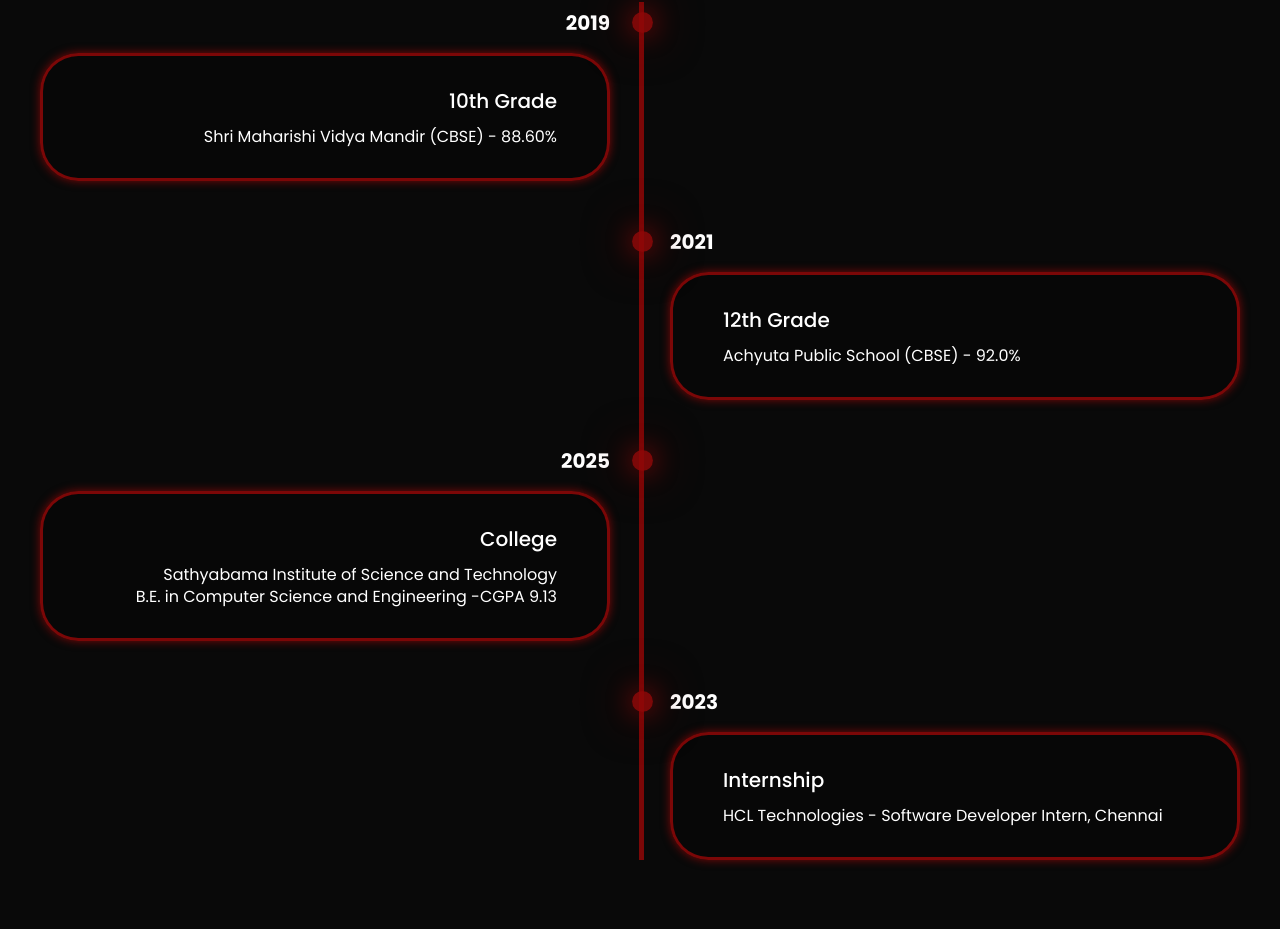
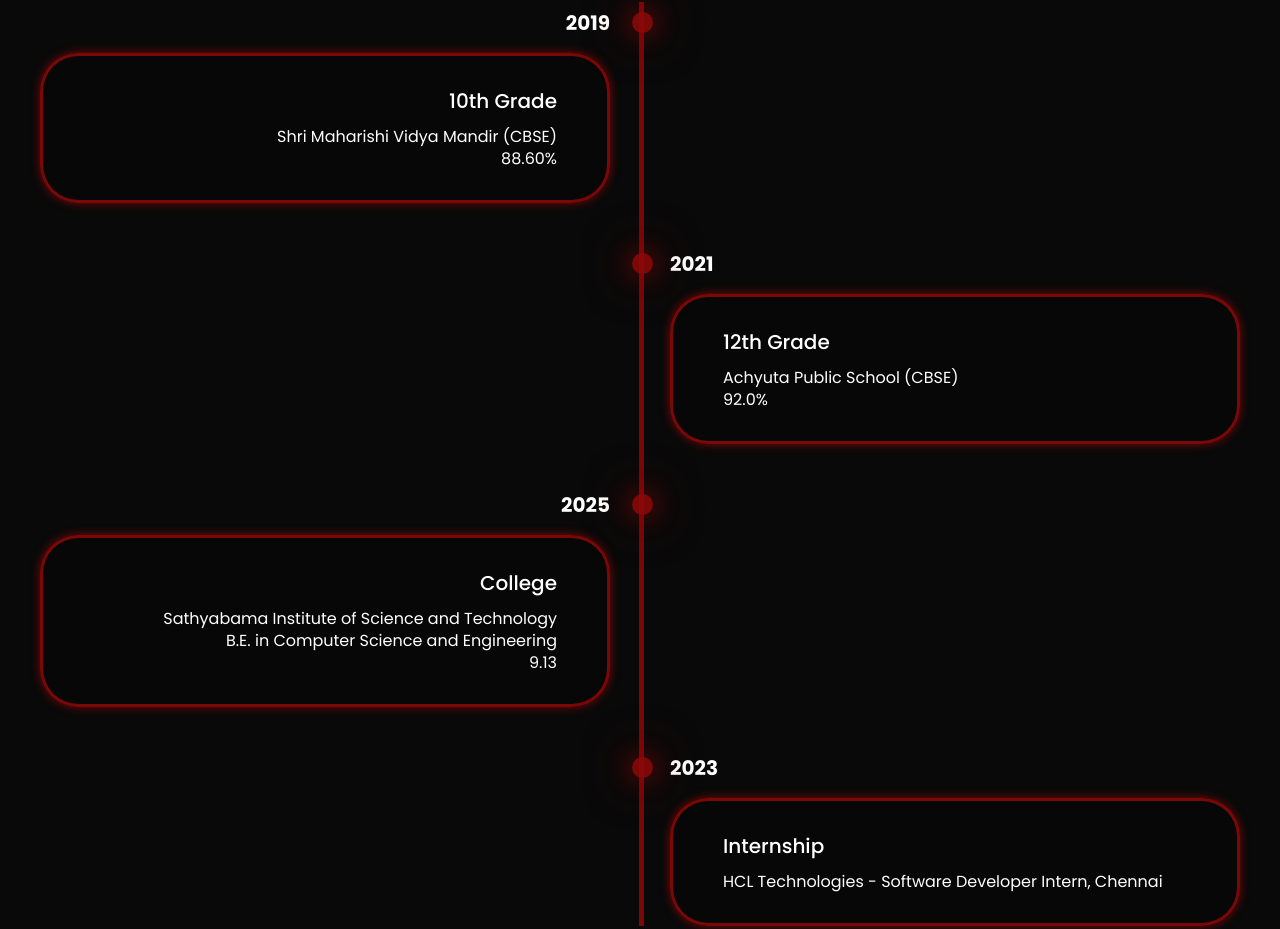
Before and after one commit to jarsc-ach/portfolio, a plain HTML site: page my portfolio/index.html in a window 1280 px wide. Shown: the part 1218-2147 px from the top of the page. Drawn offline with nearby package versions, Linux system fonts and the light colour scheme; a web font is replaced by a local one.

Commit message:
Update index.html

```diff
--- a/my portfolio/index.html
+++ b/my portfolio/index.html
@@ -30,7 +30,7 @@
     <section class="home" id="home">
         <div class="home-content">
             <h1>Hi , It's <span>Carly Hampson</span></h1>
-            <h3 class="text-animation">I'm a <span></span></h3>
+            <h3 class="text-animation">I do <span></span></h3>
             <p>Motivated Computer Science graduate with strong skills in Data Structures, Algorithms, and mod-
                 ern technology stacks. Passionate about solving real-world problems through software and building
                 a solid foundation in Full-Stack Web Development, Machine Learning, and Data Analytics. Currently learning System Design to architect scalable, maintainable solutions. Proficient in Python,
@@ -62,8 +62,8 @@
                     <div class="timeline-date">2019</div>
                     <div class="timeline-content">
                         <h3>10th Grade </h3>
-                        <p> Shri Maharishi Vidya Mandir (CBSE) - 88.60%</p>
-
+                        <p> Shri Maharishi Vidya Mandir (CBSE)</p>
+                        <p>88.60%</p>
                     </div>
 
             </div>
@@ -72,7 +72,8 @@
                     <div class="timeline-date">2021</div>
                     <div class="timeline-content">
                         <h3>12th Grade </h3>
-                        <p>Achyuta Public School (CBSE) - 92.0%</p>
+                        <p>Achyuta Public School (CBSE)</p>
+                        <p>92.0%</p>
 
                     </div>
 
@@ -82,8 +83,8 @@
                     <div class="timeline-date">2025</div>
                     <div class="timeline-content">
                         <h3>College</h3>
-                        <p>Sathyabama Institute of Science and Technology <br>B.E. in Computer Science and Engineering -CGPA 9.13</p>
-
+                        <p>Sathyabama Institute of Science and Technology <br>B.E. in Computer Science and Engineering</p>
+                        <p>9.13</p>
                     </div>
 
             </div>
@@ -107,7 +108,7 @@
             <div class="service-box">
                 <div class="service-info">
                     <h4>Web Development</h4>
-                    <p>React.js, Spring Boot, REST APIs, Tailwind CSS,MySQL,SQL,Streamlit,Django</p>
+                    <p>React.js, Spring Boot, REST APIs, Tailwind CSS, MySQL,SQL,Streamlit,Django</p>
                 </div>
             </div>
             <div class="service-box">
@@ -207,7 +208,7 @@
 
     navLinks.forEach(link => {
       link.addEventListener('click', () => {
-        // Close navbar only if it's visible (mobile)
+
         if (navbar.classList.contains('show')) {
           navbar.classList.remove('show');
         }
```
